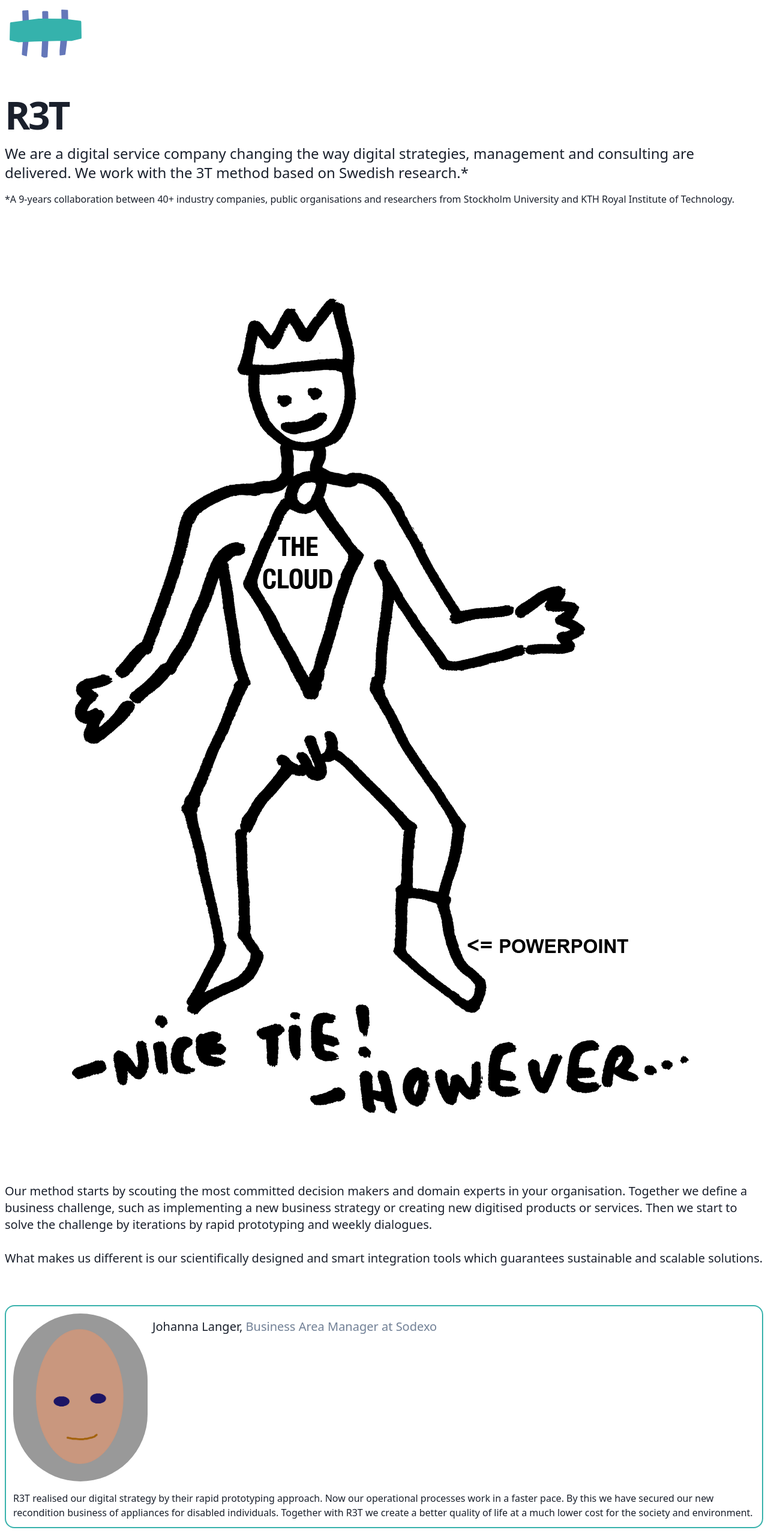
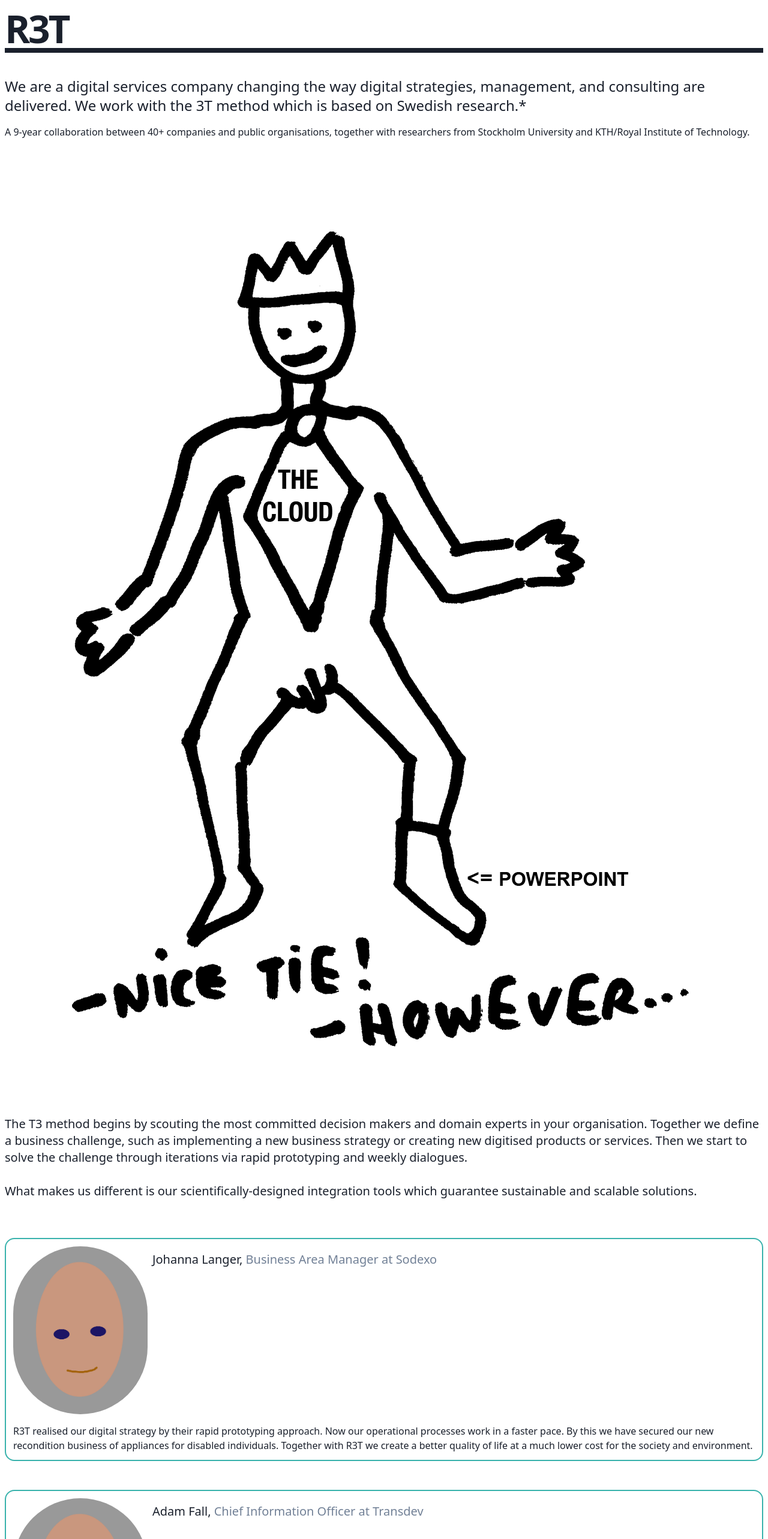
Before and after one commit to r3t-info/r3t, a Next.js app: page / in a window 1280 px wide. Shown: the top 2566 px of the page at 60% size. Built offline with nearby package versions, Linux system fonts and the light colour scheme; a web font is replaced by a local one.

Commit message:
took away logo and replaced it with r3t h1, minor change on styling, copied the last text intro, our method and Adam from Transdev

```diff
--- a/data/clients/transdev.md
+++ b/data/clients/transdev.md
@@ -1,8 +1,8 @@
 ---
 order: 2
 name: Adam Fall
-position: Chief Information Officer & Chief Arhitect
+position: Chief Information Officer
 company: Transdev
 img: images/clients/temp-client.jpg
-content: R3T replaced our old integration hub and closed two other obsolete systems. In parallel, they have aligned our digital strategy by connecting systems for data transfer for our new data warehouse, building a reliable service enablement platform, with IoT capabilities for smart mobility services for our customers and the society.
+content: R3T replaced our old integration hub. In parallel, they have aligned our digital strategy based on rapid prototyping and reusable integrations. By this approach we get a reliable and sustainable service enablement platform with IoT capabilities, generating smart mobility services for our customers and the society.
 ---
--- a/pages/index.js
+++ b/pages/index.js
@@ -16,20 +16,19 @@ export default function Home(props) {
         <link rel="icon" href="/favicon.ico" />
       </Head>
       <div className="container p-2 space-y-10">
-        <header className="h-20 mb-16">
-          <img src="images/r3t-logo.svg" alt={`${name} Logo`} className="h-full m-2" />
+        <header className="mt-2">
+          <h1>{name}</h1>
         </header>
 
         <main className="space-y-16">
           <section id="who-we-are">
-            <h1 className="text-6xl font-bold tracking-tighter">{name}</h1>
             <h4>
-              We are a digital service company changing the way digital strategies, management and consulting are
-              delivered. We work with the 3T method based on Swedish research.*
+              We are a digital services company changing the way digital strategies, management, and consulting are
+              delivered. We work with the 3T method which is based on Swedish research.*
             </h4>
             <p>
-              *A 9-years collaboration between 40+ industry companies, public organisations and researchers from
-              Stockholm University and KTH Royal Institute of Technology.
+              A 9-year collaboration between 40+ companies and public organisations, together with researchers from
+              Stockholm University and KTH/Royal Institute of Technology.
             </p>
           </section>
           <section id="cartoon">
@@ -37,14 +36,14 @@ export default function Home(props) {
           </section>
           <section id="our-method">
             <h5>
-              Our method starts by scouting the most committed decision makers and domain experts in your organisation.
-              Together we define a business challenge, such as implementing a new business strategy or creating new
-              digitised products or services. Then we start to solve the challenge by iterations by rapid prototyping
-              and weekly dialogues.
+              The T3 method begins by scouting the most committed decision makers and domain experts in your
+              organisation. Together we define a business challenge, such as implementing a new business strategy or
+              creating new digitised products or services. Then we start to solve the challenge through iterations via
+              rapid prototyping and weekly dialogues.
               <br />
               <br />
-              What makes us different is our scientifically designed and smart integration tools which guarantees
-              sustainable and scalable solutions.
+              What makes us different is our scientifically-designed integration tools which guarantee sustainable and
+              scalable solutions.
             </h5>
           </section>
           <section id="our-clients" className="space-y-12">
@@ -55,13 +54,15 @@ export default function Home(props) {
         <footer id="contact">
           <h2>Let's solve a problem!</h2>
           <address className="not-italic text-xl text-right px-4">
-            Jens Olhsson<br />
+            Jens Olhsson
+            <br />
             <span className="text-gray-600">CEO at {name}</span>
             <br />
             <br />
             <a href="mailto:jens.olhsson@r3t.info">jens.olhsson@r3t.info</a>
             <br />
-            <a href="tel:+46706445732">070-644 57 32</a><br />
+            <a href="tel:+46706445732">070-644 57 32</a>
+            <br />
             <a href="https://www.linkedin.com/company/realtreat-ab/" target="_blank" rel="noopener noreferrer">
               {name} LinkedIn
             </a>
--- a/styles/tailwind.css
+++ b/styles/tailwind.css
@@ -27,6 +27,9 @@
   h1, h2, h4, h5, p {
     @apply mb-4;
   }
+  h1 {
+    @apply text-6xl font-bold tracking-tighter border-gray-900 border-b-8;
+  }
   h2 {
     @apply text-3xl font-bold;
   }
```
